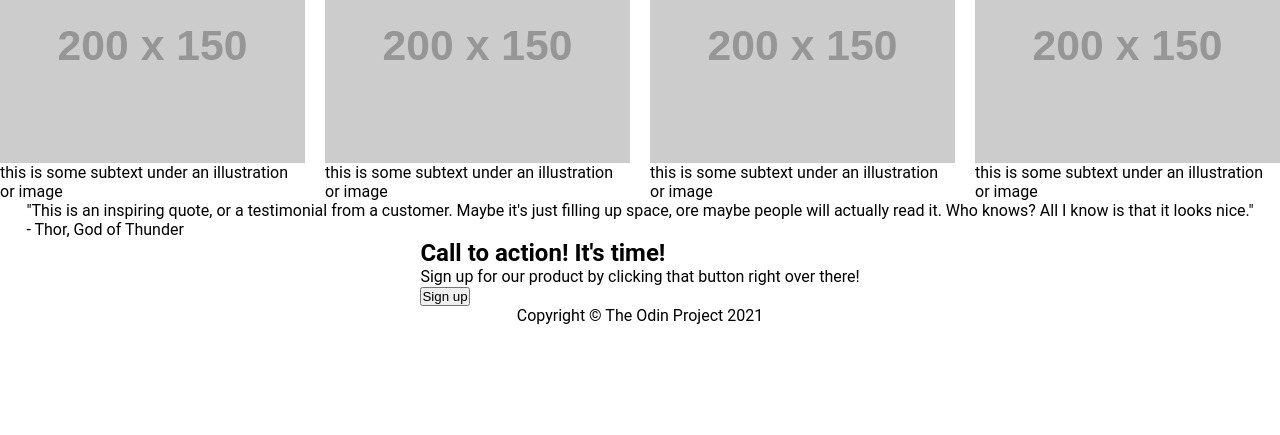
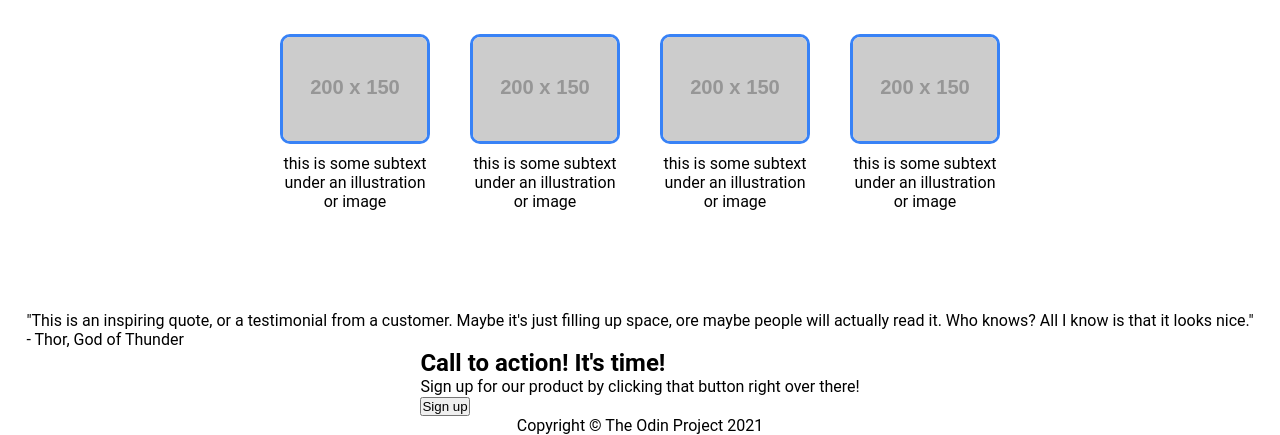
Before and after one commit to lashemacaulay/landing-page, a plain HTML site: page index.html in a window 1280 px wide. Shown: the part 658-1093 px from the top of the page. Before the commit the page ends 983 px from the top, so only its background shows below. Drawn offline with Linux system fonts and the light colour scheme; placeholder pictures from the web are drawn by us.

Commit message:
complete information section

```diff
--- a/index.html
+++ b/index.html
@@ -31,19 +31,19 @@
         <div class="info-heading">Some random information.</div>
         <div class="info-gallery">
             <div class="info-item">
-                <img src="https://placehold.co/200x150" alt="Placeholder Image">
+                <img src="https://placehold.co/200x150" alt="Placeholder Image" width="150" height="110">
                 <p>this is some subtext under an illustration or image</p>
             </div>
             <div class="info-item">
-                <img src="https://placehold.co/200x150" alt="Placeholder Image">
+                <img src="https://placehold.co/200x150" alt="Placeholder Image" width="150" height="110">
                 <p>this is some subtext under an illustration or image</p>
             </div>
             <div class="info-item">
-                <img src="https://placehold.co/200x150" alt="Placeholder Image">
+                <img src="https://placehold.co/200x150" alt="Placeholder Image" width="150" height="110">
                 <p>this is some subtext under an illustration or image</p>
             </div>
             <div class="info-item">
-                <img src="https://placehold.co/200x150" alt="Placeholder Image">
+                <img src="https://placehold.co/200x150" alt="Placeholder Image" width="150" height="110">
                 <p>this is some subtext under an illustration or image</p>
             </div>
         </div>
--- a/style.css
+++ b/style.css
@@ -85,6 +85,8 @@ a {
     display: flex;
     flex-direction: column;
     align-items: center;
+    gap: 50px;
+    padding: 50px 0 100px 0;
 }
 
 .info-heading {
@@ -95,10 +97,23 @@ a {
 
 .info-gallery {
     display: flex;
-    gap: 20px;
+    gap: 30px;
 }
 
 .info-item {
     display: flex;
     flex-direction: column;
+    align-items: center;
+    width: 160px;
+    text-align: center;
+    gap: 10px;
 }
+
+.info-item p {
+    width: 155px;
+}
+
+.info-item img {
+    border: #3882F6 solid 3px;
+    border-radius: 10px;
+}
```
